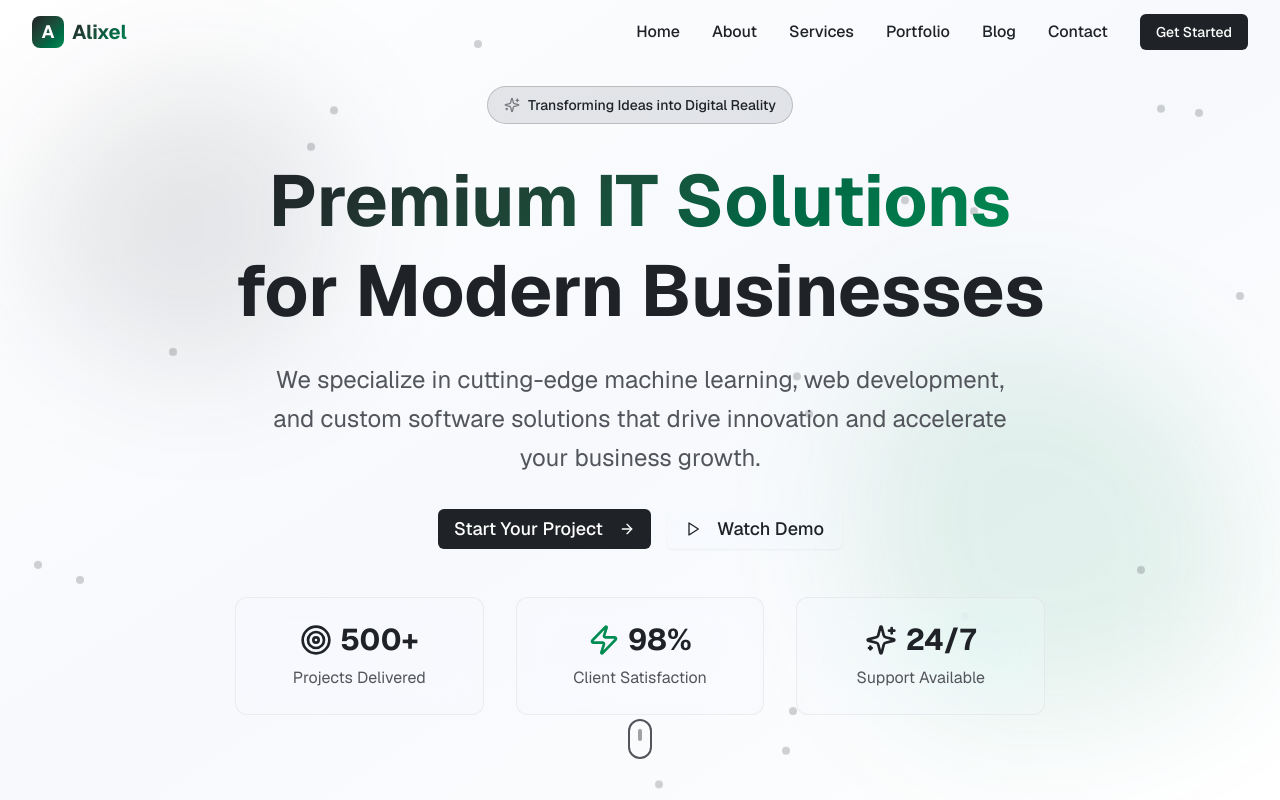
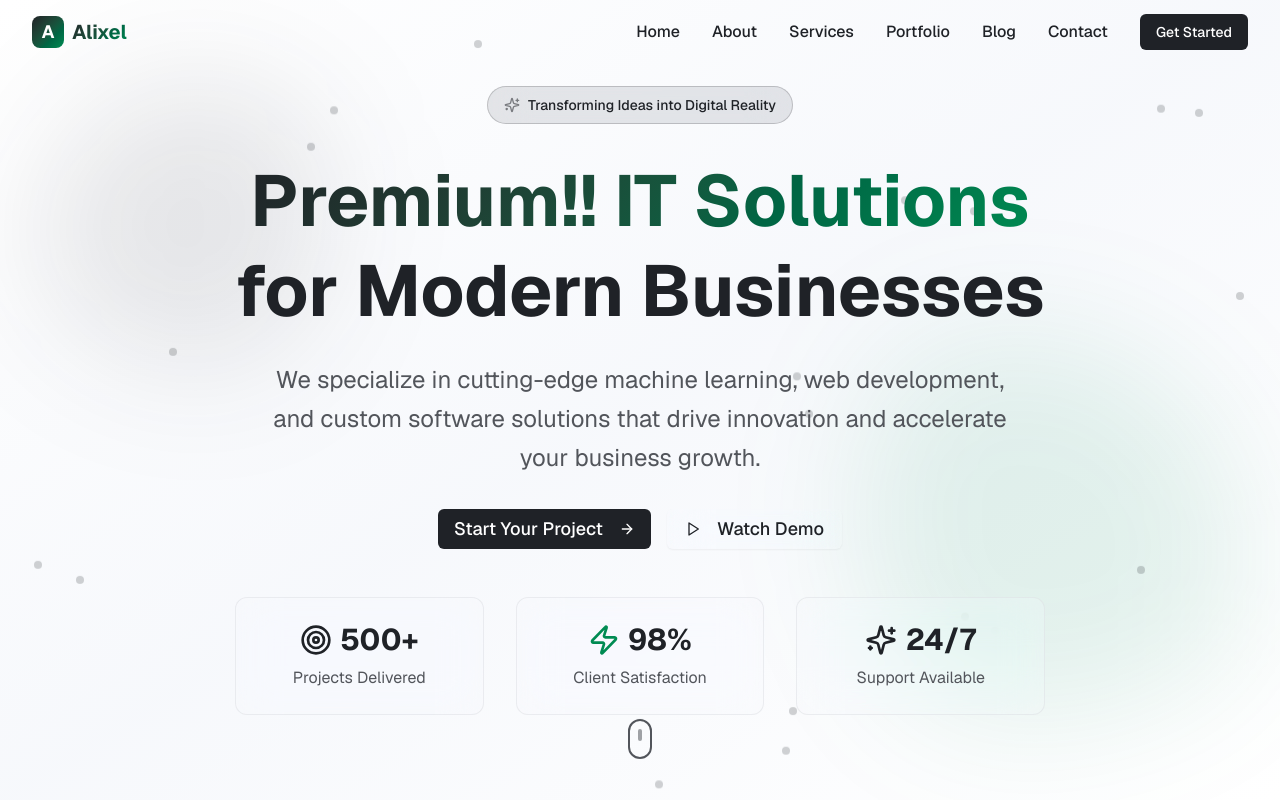
Before and after one commit to anasaqeeel/alixel, a Next.js app: page / in a window 1280 px wide. Shown: the top 800 px of the page. Built offline with nearby package versions, Linux system fonts and the light colour scheme.

Commit message:
ui test from local

```diff
--- a/components/enhanced-hero-section.tsx
+++ b/components/enhanced-hero-section.tsx
@@ -62,7 +62,7 @@ export function EnhancedHeroSection() {
 
           {/* Main Heading with text reveal */}
           <h1 className="text-4xl md:text-6xl lg:text-7xl font-bold mb-6 leading-tight">
-            <span className="gradient-text text-reveal">Premium IT Solutions</span>
+            <span className="gradient-text text-reveal">Premium!! IT Solutions</span>
             <br />
             <span className="text-foreground text-reveal" style={{ animationDelay: "0.5s" }}>
               for Modern Businesses
```
